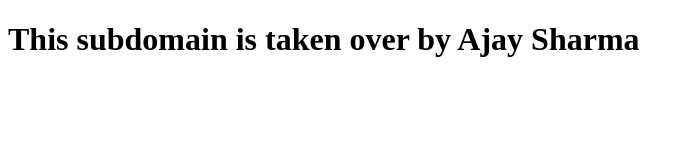
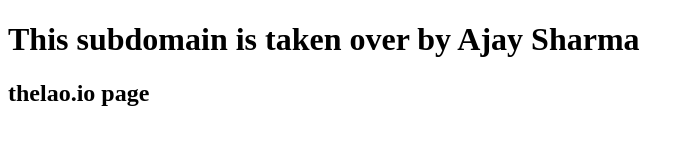
Before and after one commit to ajay1706/openlawteam.github.io, a plain HTML site: page index.html in a window 1280 px wide. Shown: the whole page, without its empty margins (0-694 px from the left). Drawn offline with Linux system fonts and the light colour scheme.

Commit message:
Update index.html

```diff
--- a/index.html
+++ b/index.html
@@ -7,5 +7,7 @@
 <body>
 	<h1>This subdomain is taken over by Ajay Sharma</h1>
 
+	<h2> thelao.io page</h2>
+
 </body>
 </html>
```
